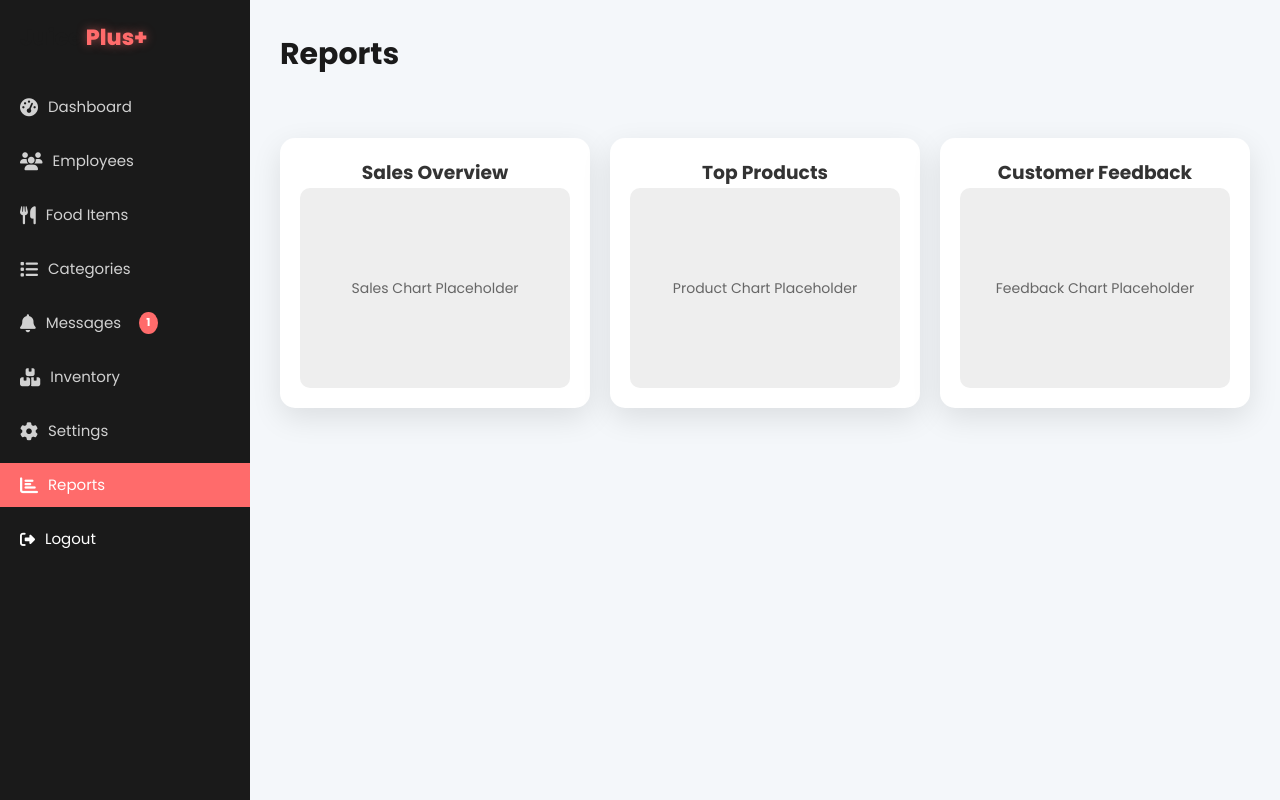
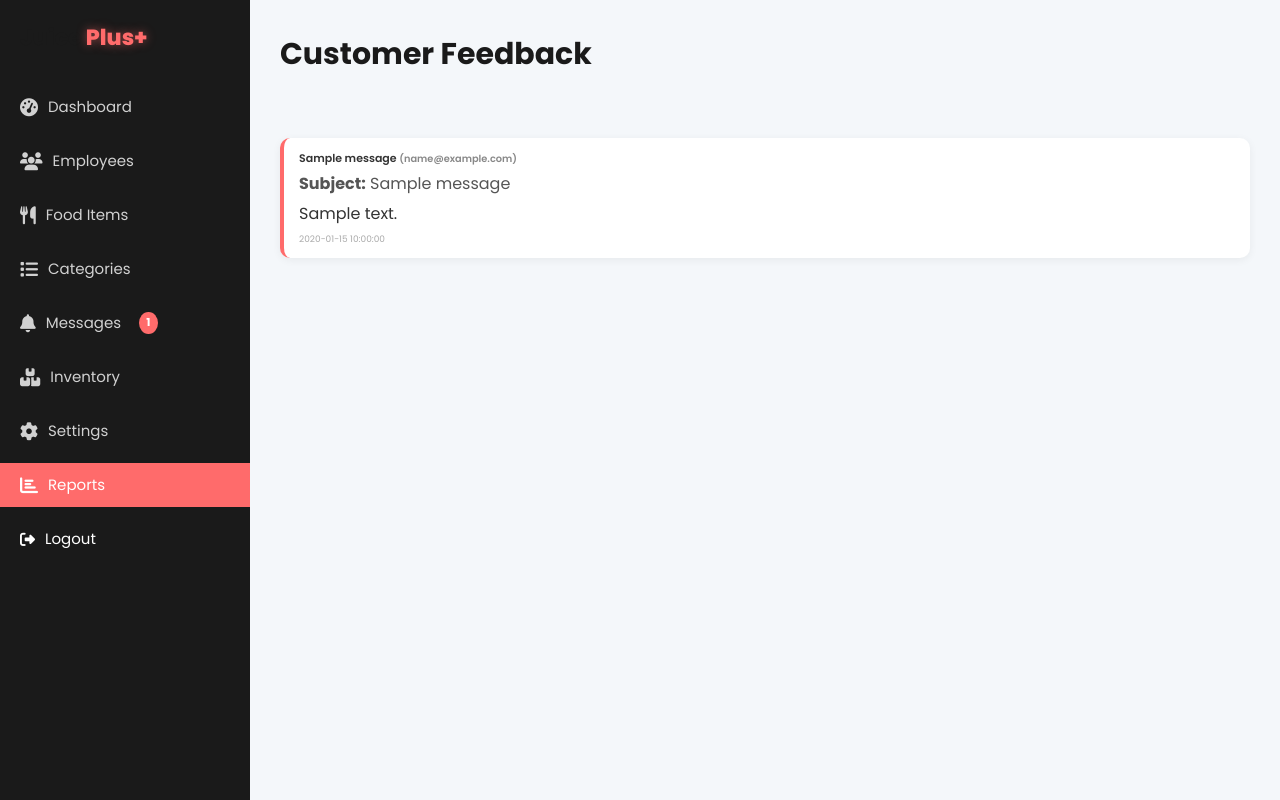
Before and after one commit to abdulhakimfedlu/WEBPROJECT, a PHP site: page /admin.php in a window 1280 px wide, after a click on "Reports". Run offline with PHP 8.4, Linux system fonts and the light colour scheme; the visitor is signed in with stand-in values (Sample User, id 1); tables that the repository leaves empty or names only in its code hold one stand-in row (values such as "Sample post"); grey boxes marked "Sample" are stand-in pictures.

Commit message:
finishing touches

```diff
--- a/admin.php
+++ b/admin.php
@@ -880,6 +880,7 @@ if (!isset($_SESSION['admin_id'])) {
             box-shadow: 0 2px 8px rgba(0,0,0,0.06);
             padding: 1.2rem 1.5rem;
             margin-bottom: 1.2rem;
+            border-left: 4px solid var(--primary-color);
         }
 
         .food-item-card, .food-card {
@@ -1160,22 +1161,9 @@ if (!isset($_SESSION['admin_id'])) {
             <!-- Reports Page -->
             <div class="content-page" id="reports">
                 <div class="admin-header">
-                    <h1>Reports</h1>
-                </div>
-                <div class="report-charts" data-aos="fade-up">
-                    <div class="chart-card">
-                        <h3>Sales Overview</h3>
-                        <div class="chart-placeholder">Sales Chart Placeholder</div>
-                    </div>
-                    <div class="chart-card">
-                        <h3>Top Products</h3>
-                        <div class="chart-placeholder">Product Chart Placeholder</div>
-                    </div>
-                    <div class="chart-card">
-                        <h3>Customer Feedback</h3>
-                        <div class="chart-placeholder">Feedback Chart Placeholder</div>
-                    </div>
-                </div>
+                    <h1>Customer Feedback</h1>
+                </div>
+                <div id="feedbackList" style="margin-top:2rem;"></div>
             </div>
         </main>
     </div>
@@ -2443,7 +2431,7 @@ if (!isset($_SESSION['admin_id'])) {
                     .then(data => {
                         const feedbackList = document.getElementById('feedbackList');
                         feedbackList.innerHTML = '';
-                        if (data.length === 0) {
+                        if (!data.length) {
                             feedbackList.innerHTML = '<div style="color:#aaa;">No feedback yet.</div>';
                             return;
                         }
@@ -2451,16 +2439,19 @@ if (!isset($_SESSION['admin_id'])) {
                             const card = document.createElement('div');
                             card.classList.add('feedback-card');
                             card.innerHTML = `
-                                <strong>${item.name}</strong> <span style="color:#888;">(${item.email})</span>
-                                <div style="margin:0.5rem 0;">${item.message}</div>
+                                <div style="font-weight:600;font-size:1.1rem;">${item.name} <span style="color:#888;font-size:0.98rem;">(${item.email})</span></div>
+                                <div style="margin:0.3rem 0 0.5rem 0;color:#555;"><strong>Subject:</strong> ${item.subject}</div>
+                                <div style="margin-bottom:0.5rem;">${item.message}</div>
                                 <div style="color:#aaa;font-size:0.9rem;">${item.created_at}</div>
                             `;
                             feedbackList.appendChild(card);
                         });
                     });
             }
-            // Call this on page load in admin panel:
-            loadFeedback();
+            // Load feedback on reports tab open
+            const reportsTab = document.querySelector('a[href="#reports"]');
+            if (reportsTab) reportsTab.addEventListener('click', loadFeedback);
+            if (document.getElementById('reports').classList.contains('active')) loadFeedback();
 
             document.getElementById('refreshMessagesBtn').addEventListener('click', fetchMessages);
 
--- /dev/null
+++ b/get_feedback.php
@@ -0,0 +1,10 @@
+<?php
+require_once 'db_connect.php';
+header('Content-Type: application/json');
+
+$result = $conn->query('SELECT id, name, email, subject, message, created_at FROM messages ORDER BY created_at DESC');
+$feedback = [];
+while ($row = $result->fetch_assoc()) {
+    $feedback[] = $row;
+}
+echo json_encode($feedback);
```
